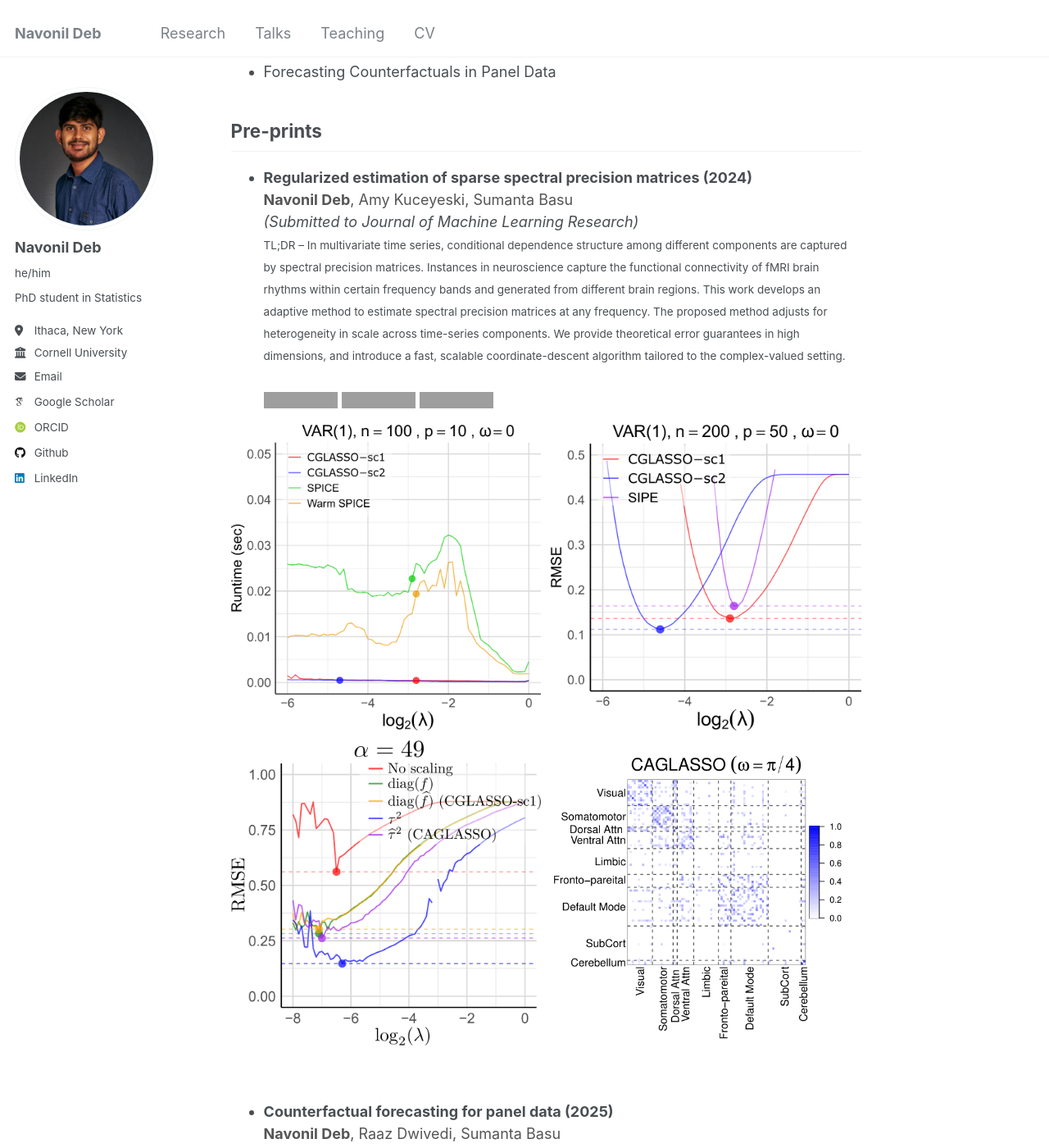
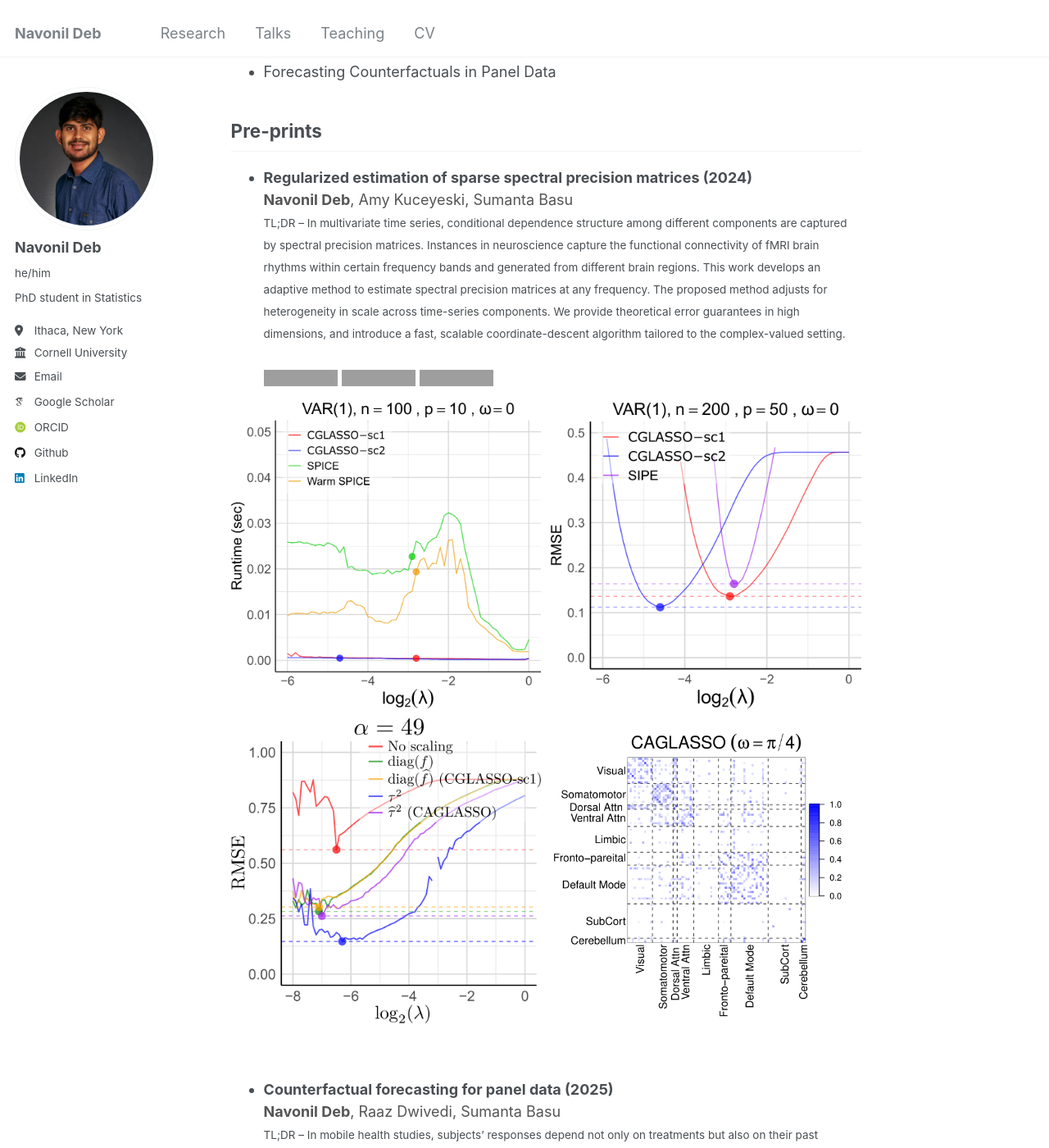
Before and after one commit to navonildeb/navonildeb.github.io, a Jekyll site: the page built from _publications/publications.md, in a window 1280 px wide and 1400 px high, scrolled down 339 px. Shown: the whole window at 82% size. Built offline with Jekyll 4.4.1, drawn with Linux system fonts in a browser that asks for light colours; some web fonts are replaced; grey boxes are pictures that could not be loaded.

Commit message:
Update publications.md

```diff
--- a/_publications/publications.md
+++ b/_publications/publications.md
@@ -17,7 +17,6 @@ hide_title: false
 
 * <span style="font-weight:bold">Regularized estimation of sparse spectral precision matrices (2024)</span><br>
   <span style="color:#555"> **Navonil Deb**, Amy Kuceyeski, Sumanta Basu</span><br>
-  <em>(Submitted to Journal of Machine Learning Research)</em><br>
   <small>
   TL;DR – In multivariate time series, conditional dependence structure among different components are captured by spectral precision matrices. Instances in neuroscience capture the functional connectivity of fMRI brain rhythms within certain frequency bands and generated from different brain regions. This work develops an adaptive method to estimate spectral precision matrices at any frequency. The proposed method adjusts for heterogeneity in scale across time-series components. We provide theoretical error guarantees in high dimensions, and introduce a fast, scalable coordinate-descent algorithm tailored to the complex-valued setting.
   </small><br><br>
@@ -44,7 +43,6 @@ hide_title: false
 
 * <span style="font-weight:bold">Counterfactual forecasting for panel data (2025)</span><br>
   <span style="color:#555"> **Navonil Deb**, Raaz Dwivedi, Sumanta Basu</span><br>
-  <em>(Submitted to ICML)</em><br>
   <small>
   TL;DR – In mobile health studies, subjects’ responses depend not only on treatments but also on their past behavior. We design a flexible forecasting method that leverages these temporal patterns in latent factors to accurately forecast unobserved (counterfactual) outcomes in panel data.
   </small><br><br>
```
